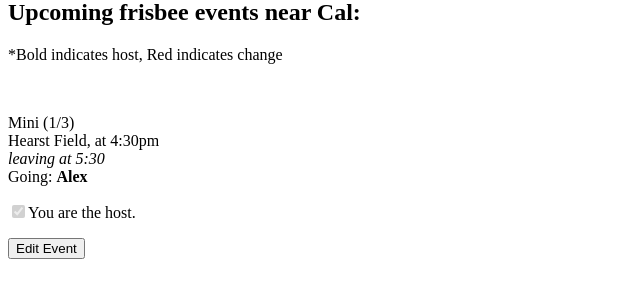
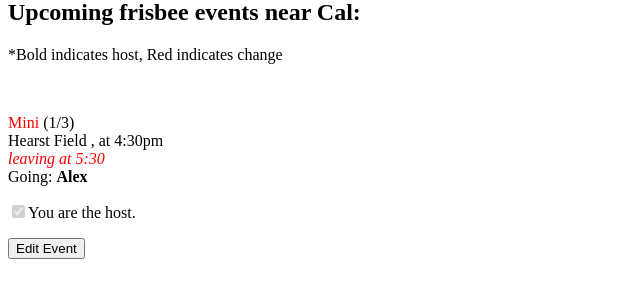
Before and after one commit to alexxpan/find-frisbee, a Flask app: page /index in a window 1280 px wide. Shown: the part 117-419 px from the top of the page, without its empty margins (0-640 px from the left). Run offline with Flask 2, Linux system fonts and the light colour scheme; a user stored in the database is signed in; data comes from the database, SQL or seed files in the repository; both versions use the stored data as it was after the commit.

Commit message:
edited fields of events now display in red

```diff
--- a/app/templates/index.html
+++ b/app/templates/index.html
@@ -7,9 +7,18 @@
 	<br>
 	{% for event in events %}
 	<div><p>
-			{{ event.type }} ({{ event.date }})<br>
-			{{ event.location }}, at {{ event.time }}<br>
-			{% if event.description|length > 0 %} <i>{{ event.description }}</i><br>{% endif %}
+			<!-- Display event details. Parts that have been edited by the host are displayed in red. -->
+			{% if event.edited_type %}<span style="color: red;">{{ event.type }}</span>{% else %}{{ event.type }}{% endif %}
+			{% if event.edited_date %}(<span style="color: red;">{{ event.date }}</span>){% else %}({{ event.date }}){% endif %}<br>
+			{% if event.edited_location %}<span style="color: red;">{{ event.location }}</span>{% else %}{{ event.location }}{% endif %}
+			{% if event.edited_time %}, at <span style="color: red;">{{ event.time }}</span>{% else %}, at {{ event.time}}{% endif %}<br>
+			{% if event.description|length > 0 %}
+				{% if event.edited_description %}
+					<span style="color: red;"><i>{{ event.description }}</i></span><br>
+				{% else %}
+					<i>{{ event.description }}</i><br>
+				{% endif %}
+			{% endif %}
 			Going:
 				{% for user in event.going %}
 					<!-- Display host's name as bold, link to host's profile so users can email him/her -->
```
Also changed, not shown: app.db.
